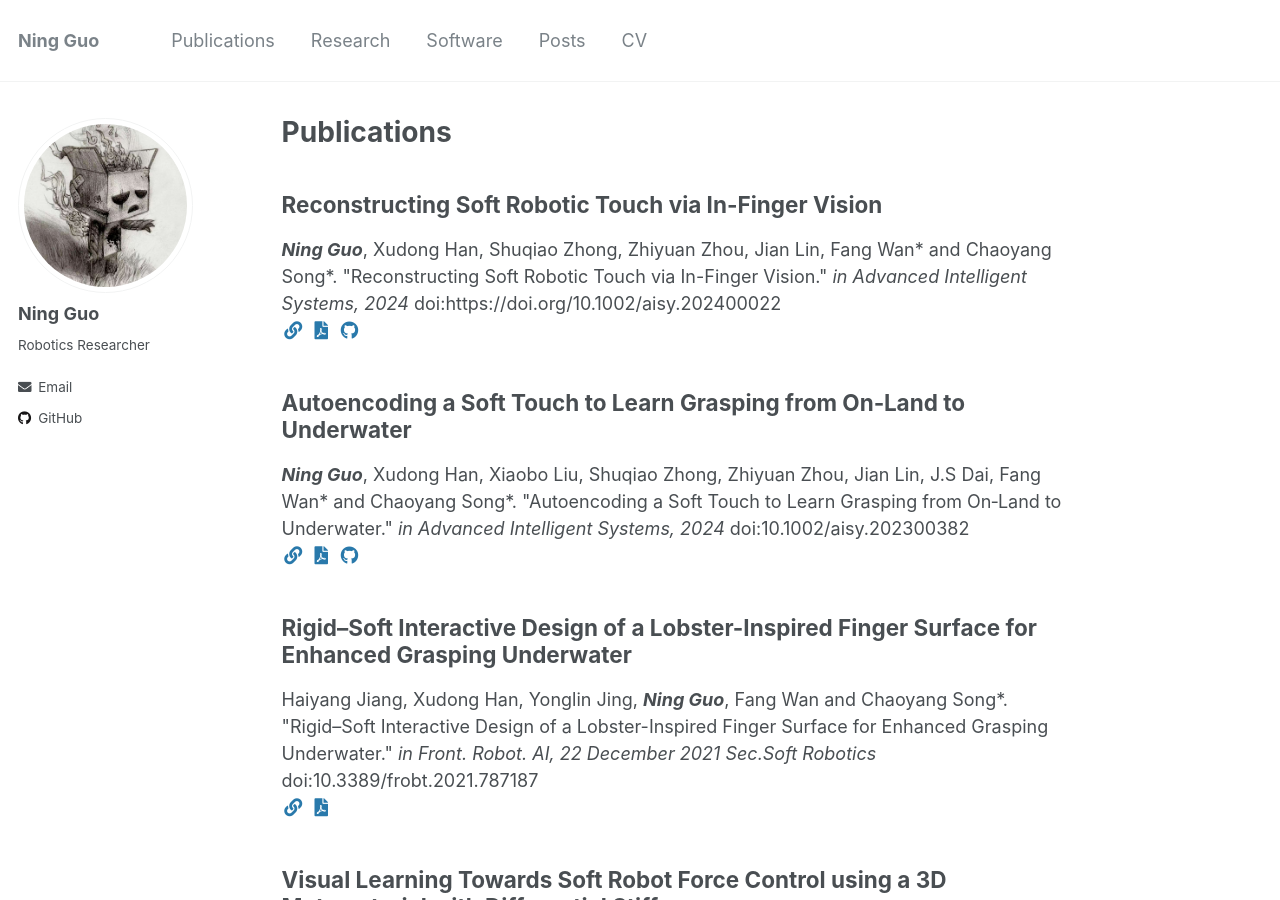
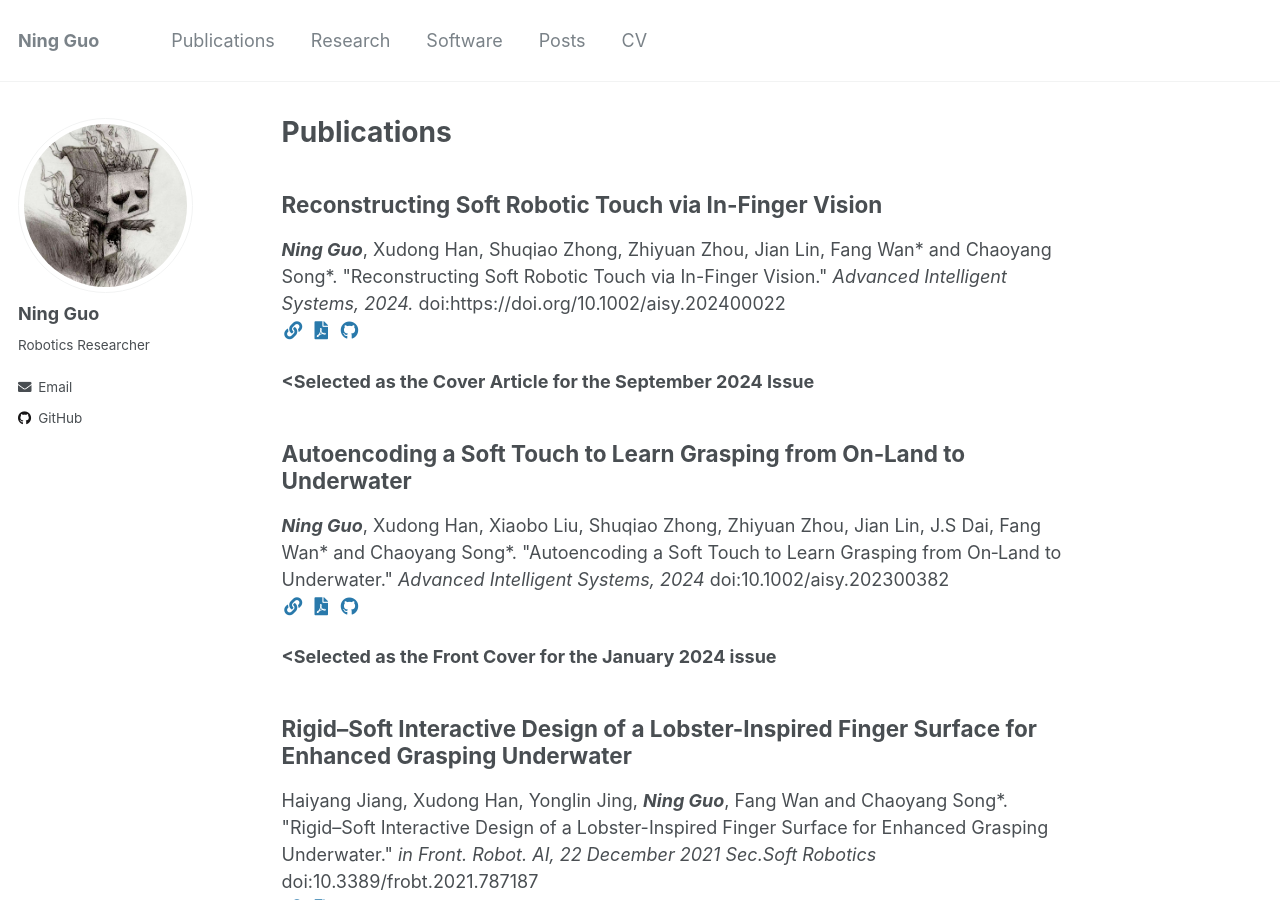
Before and after one commit to Gabriel-Ning/gabriel-ning.github.io, a Jekyll site: the page built from _pages/publications.md, in a window 1280 px wide and 900 px high. Built offline with Jekyll 4.4.1, drawn with Linux system fonts in a browser that asks for light colours.

Commit message:
update publications

```diff
--- a/_publications/guo2023autoencoding.md
+++ b/_publications/guo2023autoencoding.md
@@ -2,11 +2,12 @@
 title: "Autoencoding a Soft Touch to Learn Grasping from On‐Land to Underwater"
 collection: publications
 permalink: /publication/guo2023autoencoding
+excerpt: '<b><Selected as the Front Cover for the January 2024 issue</b>'
 date: 2023-10-22
-#venue: 'Political Science Research and Methods'
+venue: 'Advanced Intelligent Systems'
 paperurl: '/files/pdf/publication/guo2023autoencoding.pdf'
 link: 'https://onlinelibrary.wiley.com/doi/full/10.1002/aisy.202300382'
 #code: 'https://doi.org/10.7910/DVN/VUY8UI'
 github: 'https://github.com/bionicdl-sustech/AmphibiousSoftFinger'
-citation: '<b><i>Ning Guo</i></b>, Xudong Han, Xiaobo Liu, Shuqiao Zhong, Zhiyuan Zhou, Jian Lin, J.S Dai, Fang Wan* and Chaoyang Song*. &quot;Autoencoding a Soft Touch to Learn Grasping from On‐Land to Underwater.&quot; <i>in Advanced Intelligent Systems, 2024</i> doi:10.1002/aisy.202300382'
+citation: '<b><i>Ning Guo</i></b>, Xudong Han, Xiaobo Liu, Shuqiao Zhong, Zhiyuan Zhou, Jian Lin, J.S Dai, Fang Wan* and Chaoyang Song*. &quot;Autoencoding a Soft Touch to Learn Grasping from On‐Land to Underwater.&quot; <i>Advanced Intelligent Systems, 2024</i> doi:10.1002/aisy.202300382'
 ---
--- a/_publications/guo2024reconstructing.md
+++ b/_publications/guo2024reconstructing.md
@@ -2,11 +2,12 @@
 title: "Reconstructing Soft Robotic Touch via In-Finger Vision"
 collection: publications
 permalink: /publication/guo2024reconstructing
-date: 2023-10-22
-#venue: 'Political Science Research and Methods'
+excerpt: '<b><Selected as the Cover Article for the September 2024 Issue</b>'
+date: 2024-05-20
+venue: 'Advanced Intelligent Systems'
 paperurl: '/files/pdf/publication/guo2024reconstructing.pdf'
 link: 'https://doi.org/10.1002/aisy.202400022'
 #code: 'https://doi.org/10.7910/DVN/VUY8UI'
 github: 'https://github.com/ancorasir/VisualPropModel'
-citation: '<b><i>Ning Guo</i></b>, Xudong Han, Shuqiao Zhong, Zhiyuan Zhou, Jian Lin, Fang Wan* and Chaoyang Song*. &quot;Reconstructing Soft Robotic Touch via In-Finger Vision.&quot; <i>in Advanced Intelligent Systems, 2024</i> doi:https://doi.org/10.1002/aisy.202400022'
+citation: '<b><i>Ning Guo</i></b>, Xudong Han, Shuqiao Zhong, Zhiyuan Zhou, Jian Lin, Fang Wan* and Chaoyang Song*. &quot;Reconstructing Soft Robotic Touch via In-Finger Vision.&quot; <i>Advanced Intelligent Systems, 2024.</i> doi:https://doi.org/10.1002/aisy.202400022'
 ---
```
